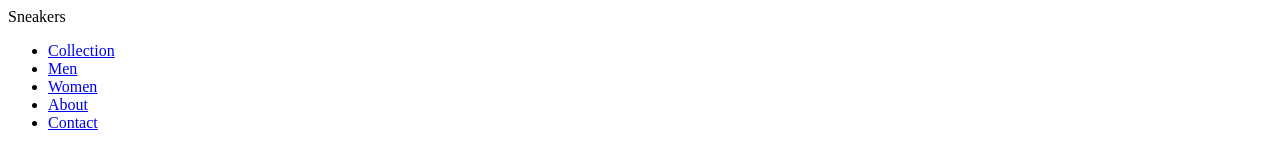
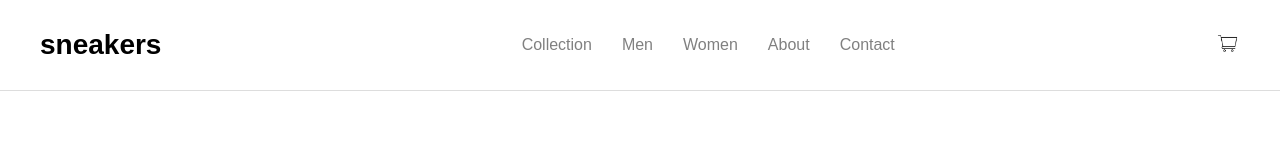
Before and after one commit to muhammad230/Sneakers--web, a plain HTML site: page index.html in a window 1280 px wide. Drawn offline with Linux system fonts and the light colour scheme.

Commit message:
navbar completed

```diff
--- a/index.html
+++ b/index.html
@@ -3,10 +3,11 @@
 <head>
     <meta charset="UTF-8">
     <meta name="viewport" content="width=device-width, initial-scale=1.0">
+    <link rel="stylesheet" href="style.css">
     <title>Sneakers web </title>
 </head>
 <body>
-    <nav>
+    <nav class="navbar">
         <div class="logo">Sneakers</div>
         <ul class="menu">
 
@@ -17,6 +18,9 @@
             <li><a href="#">Contact</a></li>
 
         </ul>
+        <div class="right">
+            <img src="images/shopping-cart-icon-free-vector.jpg" class="icon">
+        </div>
 
     </nav>
 </body>
--- a/style.css
+++ b/style.css
@@ -0,0 +1,40 @@
+body {
+  margin: 0;
+  font-family: Arial, sans-serif;
+}
+.navbar{
+    display: flex;
+    justify-content: space-between;
+    align-items: center;
+    padding: 20px 40px;
+    border-bottom: 1px solid #ddd;
+}
+.logo{
+    font-size: 28px;
+    font-weight: bold;
+    text-transform: lowercase;
+}
+.menu{
+    list-style: none;
+    display: flex;
+    gap: 30px;
+}
+.menu a{
+    text-decoration: none;
+    color: gray;
+    font-size: 16px;
+}
+.menu a:hover{
+    color:black;
+    border-bottom:2px solid orange;
+    padding-bottom:5px;
+}
+.menu a:hover{
+    color:black;
+    border-bottom:2px solid orange;
+    padding-bottom:5px;
+}
+.icon{
+    width:25px;
+    cursor: pointer;
+}
```
Also changed, not shown: images/shopping-cart-icon-free-vector.jpg (added).
